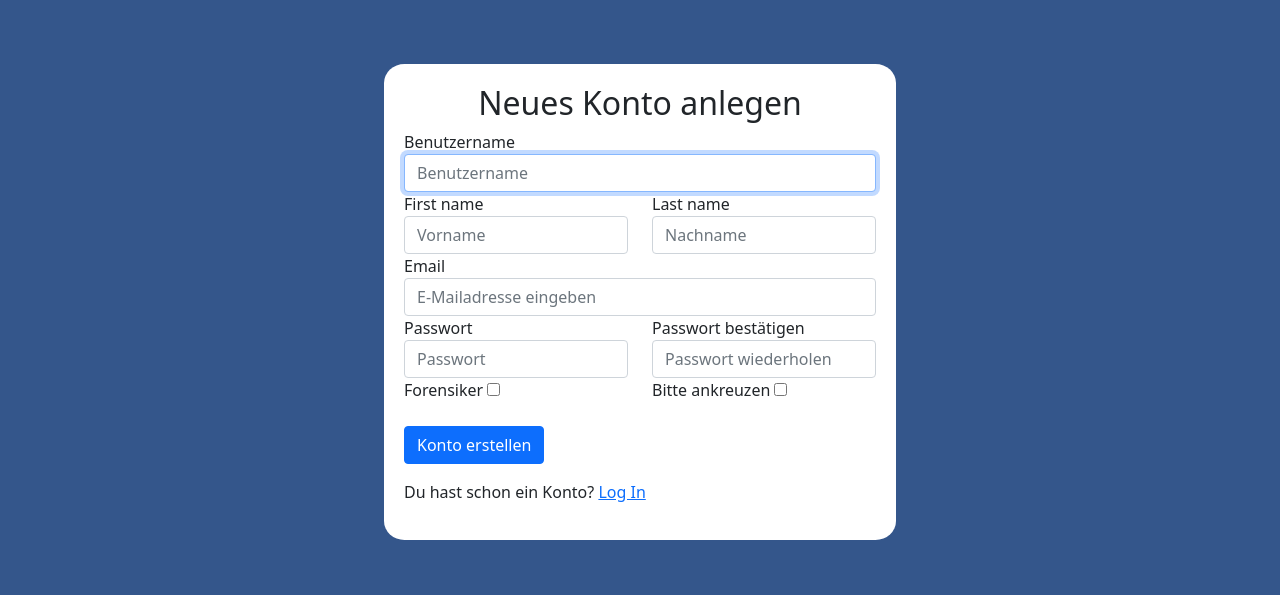
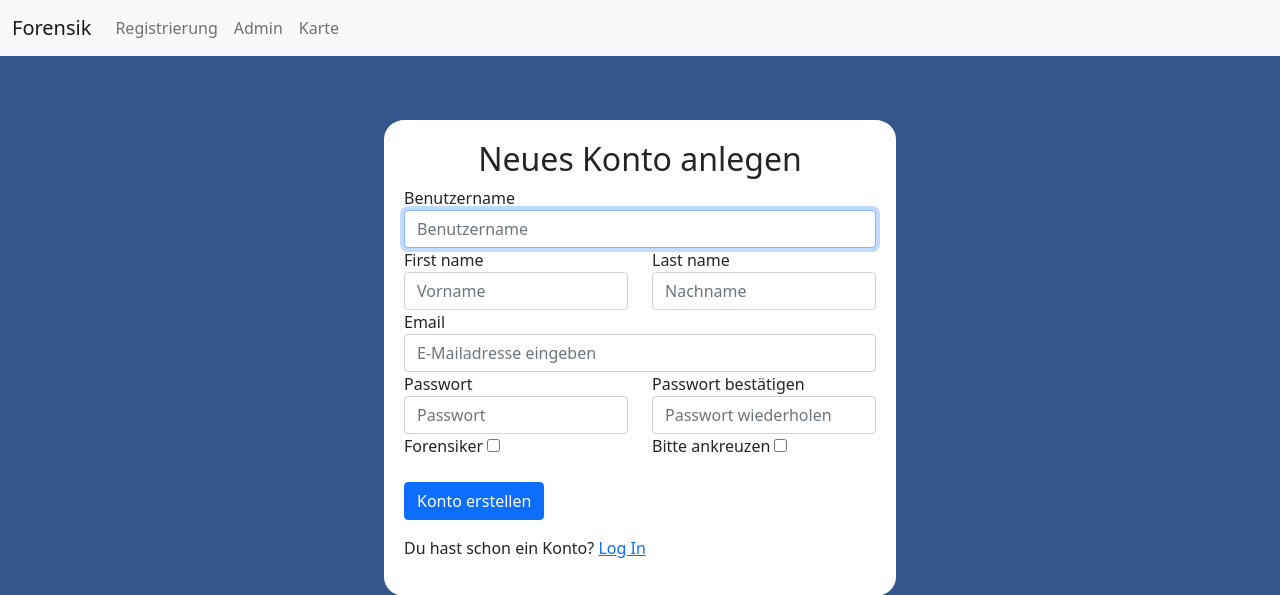
Before and after one commit to paultepe/ForensicView, a Django app: page /accounts/signup/ in a window 1280 px wide. Shown: the top 595 px of the page. Run offline with Django 4.2, Linux system fonts and the light colour scheme; parts of the project's set-up code (start-up, migrations or seed data) failed here and were passed over; some libraries are stand-ins or nearby versions.

Commit message:
- several changes

```diff
--- a/data/static/js/map.js
+++ b/data/static/js/map.js
@@ -1,5 +1,5 @@
 
-var map = L.map('map').setView([51.505, -0.09], 13);
+var map = L.map('map').setView([53.2464, 10.4115], 13);
 L.tileLayer('https://tile.openstreetmap.org/{z}/{x}/{y}.png', {
     maxZoom: 19,
     attribution: '&copy; <a href="http://www.openstreetmap.org/copyright">OpenStreetMap</a>'
--- a/data/templates/pages/accounts_base.html
+++ b/data/templates/pages/accounts_base.html
@@ -1,4 +1,6 @@
+{% extends 'pages/../pages/base_site.html' %}
 {% load static %}
+{% block content %}
 <!DOCTYPE html>
 <html lang="en">
 <head>
@@ -28,3 +30,4 @@
     </div>
 </body>
 </html>
+{% endblock %}
--- a/data/templates/pages/base_site.html
+++ b/data/templates/pages/base_site.html
@@ -17,6 +17,9 @@
             </button>
             <div class="collapse navbar-collapse" id="navbarNavDropdown">
                 <ul class="navbar-nav">
+                                <li class="nav-item">
+                <a class="nav-link" href="{% url 'account:signup' %}">Registrierung</a>
+                         </li>
                     <li class="nav-item">
                         <a class="nav-link" href="http://localhost:8000/admin">Admin</a>
                     </li>
--- a/forensik/account/urls.py
+++ b/forensik/account/urls.py
@@ -2,6 +2,8 @@
 from . import views
 from django.urls import path
 
+app_name = "account"
+
 urlpatterns = [
-    path("signup/", views.registerpage, name="signup"),
+    path("signup/", views.registerpage, name='signup'),
 ]
--- a/forensik/account/views.py
+++ b/forensik/account/views.py
@@ -8,7 +8,7 @@ from django.contrib.auth import authenticate, login
 def registerpage(request):
     form = CreateUserForm()
     if request.user.is_authenticated:
-        return redirect('home')
+        return HttpResponseRedirect('http://127.0.0.1:8000')
     else:
         if request.method == 'POST':
             form = CreateUserForm(request.POST)
--- a/forensik/case/urls.py
+++ b/forensik/case/urls.py
@@ -1,5 +1,3 @@
-"""Markers urls."""
-
 from django.urls import path
 
 from . import views
--- a/forensik/urls.py
+++ b/forensik/urls.py
@@ -18,6 +18,6 @@ from django.urls import path, include
 
 urlpatterns = [
     path("admin/", admin.site.urls),
-    path("accounts/", include("forensik.account.urls")),
-    path("", include("forensik.case.urls"))
+    path("accounts/", include('forensik.account.urls', namespace='account')),
+    path("", include('forensik.case.urls'))
 ]
```
Also changed, not shown: data/db/db.sqlite3.
